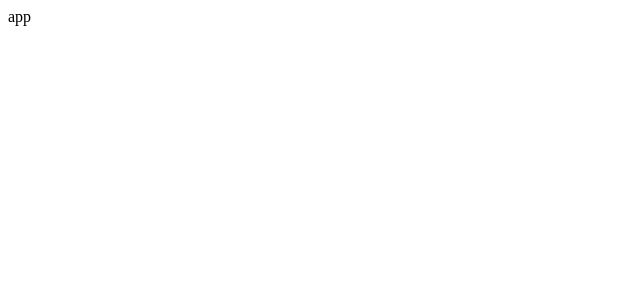
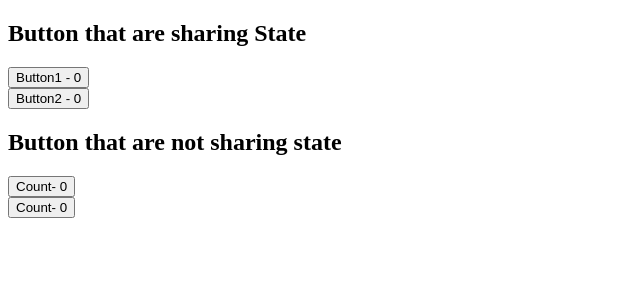
Before and after one commit to pranavstark79/react-v18, a React (Create React App) app in the folder ui/: page / in a window 1280 px wide. Shown: the top 300 px of the page, without its empty margins (0-640 px from the left). Built offline with nearby package versions, Linux system fonts and the light colour scheme.

Commit message:
sharing data/state b/w components example

```diff
--- a/ui/src/App.js
+++ b/ui/src/App.js
@@ -1,6 +1,25 @@
+
+/**
+ *
+ * Sharing data between components
+ */
+
+import CommonButton from "./components/CommonButton";
+import Button from "./components/Button";
 
 function App() {
-  return 'app';
+
+  return (
+    <>
+    <h2>Button that are sharing State</h2>
+    <CommonButton/>
+    <br/>
+
+    <h2>Button that are not sharing state</h2>
+    <Button/>
+    <Button/>
+    </>
+  );
 }
 
 export default App;
--- /dev/null
+++ b/ui/src/components/Button/index.js
@@ -0,0 +1,22 @@
+import { useState } from "react";
+
+
+
+const Button = () => {
+    const [count, setCount] = useState(0);
+    const handleClick = () => {
+        let tempCount = count;
+        setCount(tempCount + 1);
+    }
+    return (
+        <>
+        <button onClick={handleClick}>
+            Count- {count}
+        </button>
+        <br/>
+        </>
+    );
+
+}
+
+export default Button;
--- /dev/null
+++ b/ui/src/components/CommonButton/index.js
@@ -0,0 +1,19 @@
+import { useState } from "react";
+
+const CommonButton = () => {
+  const [count, setCount] = useState(0);
+
+  const handleClick = () => {
+    let tempCount = count;
+    setCount(tempCount + 1);
+  };
+  return (
+    <>
+      <button onClick={handleClick}>Button1 - {count}</button>
+      <br/>
+      <button onClick={handleClick}>Button2 - {count}</button>
+    </>
+  );
+};
+
+export default CommonButton;
```
